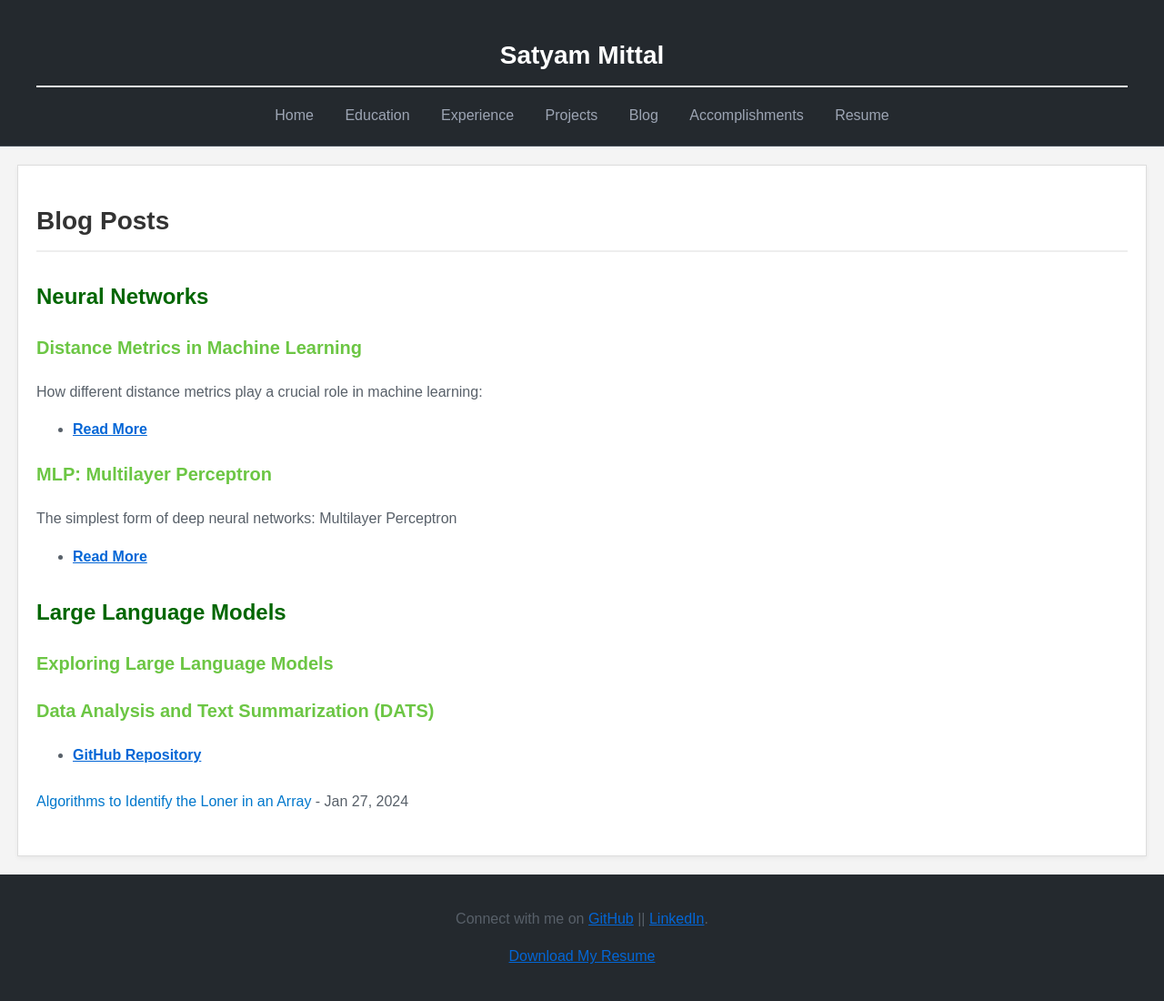
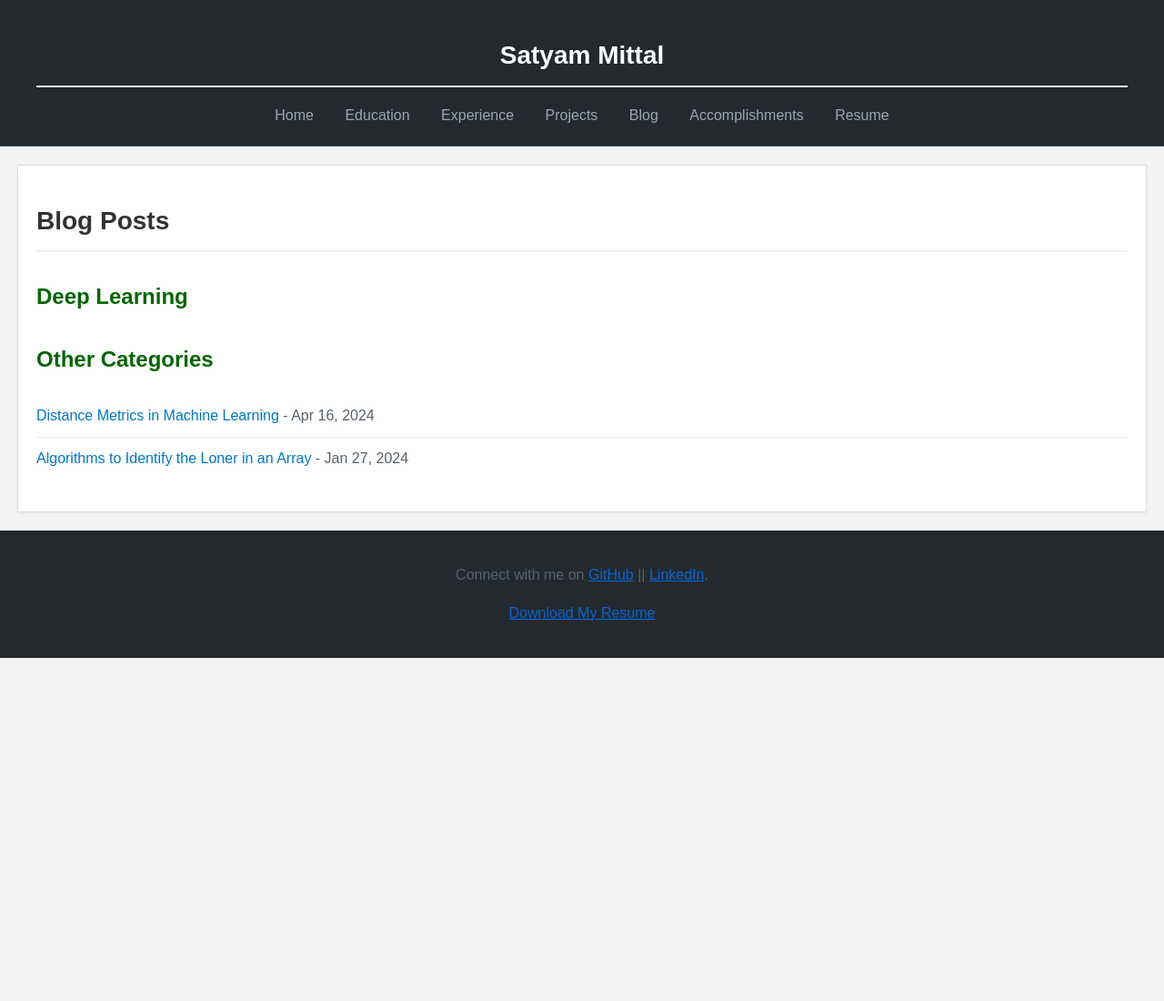
Before and after one commit to 05satyam/05satyam.github.io, a Jekyll site: the page built from blog.md, in a window 1280 px wide. Shown: the whole page at 91% size. Built offline with Jekyll 4.4.1, drawn with Linux system fonts in a browser that asks for light colours; a file with an impossible date is left out; after the commit the page ends 900 px from its top, so only the background shows below that.

```diff
--- a/_posts/2024-16-04-distance-metrics-in-machine-learning.md
+++ b/_posts/2024-16-04-distance-metrics-in-machine-learning.md
@@ -1,6 +1,8 @@
 ---
 layout: post
 title: Distance Metrics in Machine Learning
+date: 2024-04-16
+categories: Deep Learning
 ---
 
 # DISTANCE METRICS IN MACHINE LEARNING
--- a/blog.md
+++ b/blog.md
@@ -5,25 +5,20 @@ title: Blog
 
 # Blog Posts
 
-## Neural Networks
-
-### Distance Metrics in Machine Learning
-How different distance metrics play a crucial role in machine learning:
-- **[Read More](/blogs/distance-metrics-in-machine-learning)**
-
-### MLP: Multilayer Perceptron
-The simplest form of deep neural networks: Multilayer Perceptron
-- **[Read More](/blogs/mlp-multilayer-perceptron)**
-
-## Large Language Models
-
-### Exploring Large Language Models
-
-### Data Analysis and Text Summarization (DATS)
-- **[GitHub Repository](https://github.com/05satyam/DATS)**
-
+<h2>Deep Learning</h2>
 <ul class="blog-listing">
 {% for post in site.posts %}
+    {% if post.categories contains 'Deep Learning' %}
     <li><a href="{{ post.url | absolute_url }}" target="_blank">{{ post.title }}</a> - {{ post.date | date: "%b %-d, %Y" }}</li>
+    {% endif %}
 {% endfor %}
 </ul>
+
+<h2>Other Categories</h2>
+<ul class="blog-listing">
+{% for post in site.posts %}
+    {% unless post.categories contains 'Deep Learning' %}
+    <li><a href="{{ post.url | absolute_url }}" target="_blank">{{ post.title }}</a> - {{ post.date | date: "%b %-d, %Y" }}</li>
+    {% endunless %}
+{% endfor %}
+</ul>
```
Also changed, not shown: _posts/2024-16-04-mlp-multilayer-perceptron.md (+2 -0 lines).
